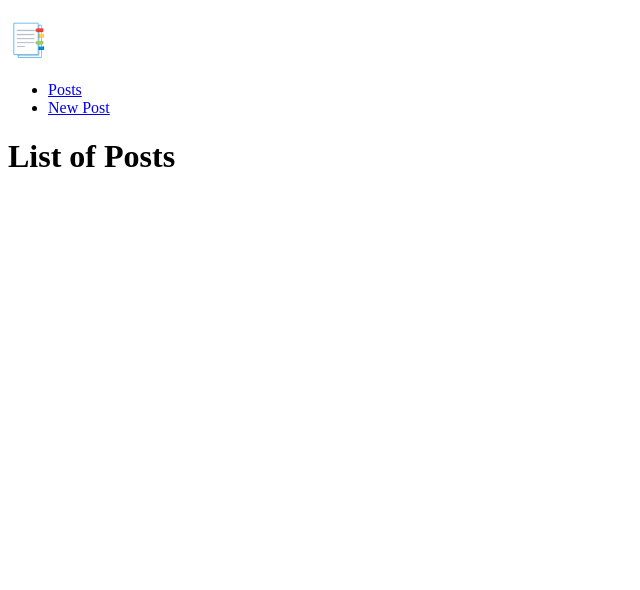
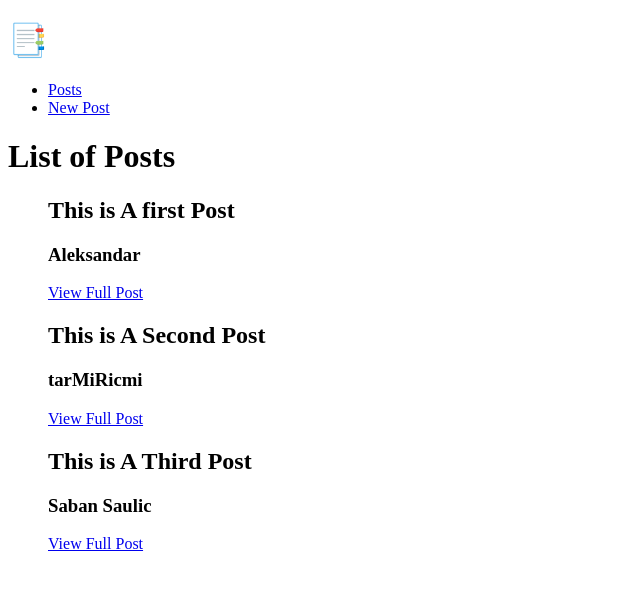
Before and after one commit to aleksandarLazic1998/Make-A-Post, a React (Create React App) app: page /posts in a window 1280 px wide. Shown: the top 590 px of the page, without its empty margins (0-640 px from the left). Built offline with nearby package versions, Linux system fonts and the light colour scheme.

Commit message:
Added Page For every post with their of body and other features

```diff
--- a/src/App.js
+++ b/src/App.js
@@ -1,10 +1,11 @@
 import { Redirect, Route, Switch } from "react-router-dom";
 import Header from "./components/Header/Header";
-import NewPost from "./components/NewPost/NewPost";
-import PostsList from "./components/PostList/PostsList";
+import NewPost from "./Pages/NewPost/NewPost";
+import PostDetail from "./Pages/PostDetail/PostDetail";
+import PostsList from "./Pages/PostList/PostsList";
 import ErrorPage from "./components/UI/ErrorPage";
 
-function App() {
+const App = () => {
 	return (
 		<div>
 			<Header />
@@ -18,7 +19,9 @@ function App() {
 					<PostsList />
 				</Route>
 				{/* Route For Post In Details */}
-				<Route path='/posts/:postId'></Route>
+				<Route path='/posts/:postId'>
+					<PostDetail />
+				</Route>
 				{/* Route For ENtering New Post */}
 				<Route path='/new-post'>
 					<NewPost />
@@ -30,6 +33,6 @@ function App() {
 			</Switch>
 		</div>
 	);
-}
+};
 
 export default App;
--- a/src/components/NewPost/NewPost.jsx
+++ b/src/Pages/NewPost/NewPost.jsx
@@ -1,11 +1,11 @@
 import React from "react";
 
-function NewPost() {
+const NewPost = () => {
 	return (
 		<div>
 			<h1>This is a new Post Component</h1>
 		</div>
 	);
-}
+};
 
 export default NewPost;
--- /dev/null
+++ b/src/Pages/PostDetail/PostDetail.jsx
@@ -0,0 +1,14 @@
+import React from 'react'
+import { useParams } from 'react-router-dom'
+
+const PostDetail = () =>{
+const params = useParams()
+
+    return (
+        <div>
+            {params.postId}
+        </div>
+    )
+}
+
+export default PostDetail
--- /dev/null
+++ b/src/Pages/PostList/PostsList.jsx
@@ -0,0 +1,38 @@
+import React from "react";
+import PostComponent from "../../components/PostComponent/PostComponent";
+
+const dummyData = [
+	{
+		id: 1,
+		author: "Aleksandar",
+		title: "This is A first Post",
+		body: "This is the body of this first post and it have soem text in it",
+	},
+	{
+		id: 2,
+		author: "tarMiRicmi",
+		title: "This is A Second Post",
+		body: "This is the body of this Second post and it have soem text in it",
+	},
+	{
+		id: 3,
+		author: "Saban Saulic",
+		title: "This is A Third Post",
+		body: "This is the body of this Third post and it have soem text in it",
+	},
+];
+
+const PostsList = () => {
+	return (
+		<div>
+			<h1>List of Posts</h1>
+			<ul>
+				{dummyData.map((post) => {
+					return <PostComponent key={post.id} {...post} />;
+				})}
+			</ul>
+		</div>
+	);
+};
+
+export default PostsList;
--- a/src/components/Header/Header.jsx
+++ b/src/components/Header/Header.jsx
@@ -1,13 +1,13 @@
-import React from 'react'
-import Navigation from './Navigation/Navigation'
+import React from "react";
+import Navigation from "./Navigation/Navigation";
 
-function Header() {
-    return (
-        <div>
-            <h1>📑</h1>
-            <Navigation />
-        </div>
-    )
-}
+const Header = () => {
+	return (
+		<div>
+			<h1>📑</h1>
+			<Navigation />
+		</div>
+	);
+};
 
-export default Header
+export default Header;
--- /dev/null
+++ b/src/components/PostComponent/PostComponent.jsx
@@ -0,0 +1,19 @@
+import React from "react";
+import { Link } from "react-router-dom";
+
+const PostComponent = (props) => {
+	// author: "Aleksandar";
+	// body: "This is the body of this first post and it have soem text in it";
+	// id: 1;
+	// title: "This is A first Post";
+
+	return (
+		<div>
+			<h2>{props.title}</h2>
+			<h3>{props.author}</h3>
+			<Link to={`/posts/${props.id}`}>View Full Post</Link>
+		</div>
+	);
+};
+
+export default PostComponent;
--- a/src/components/PostList/PostsList.jsx
+++ /dev/null
@@ -1,11 +0,0 @@
-import React from 'react'
-
-function PostsList() {
-    return (
-        <div>
-            <h1>List of Posts</h1>
-        </div>
-    )
-}
-
-export default PostsList
--- a/src/components/UI/ErrorPage.jsx
+++ b/src/components/UI/ErrorPage.jsx
@@ -1,6 +1,6 @@
 import React from "react";
 
-function ErrorPage() {
+const ErrorPage = () => {
 	return <div>Page Not Found</div>;
 }
 
```
